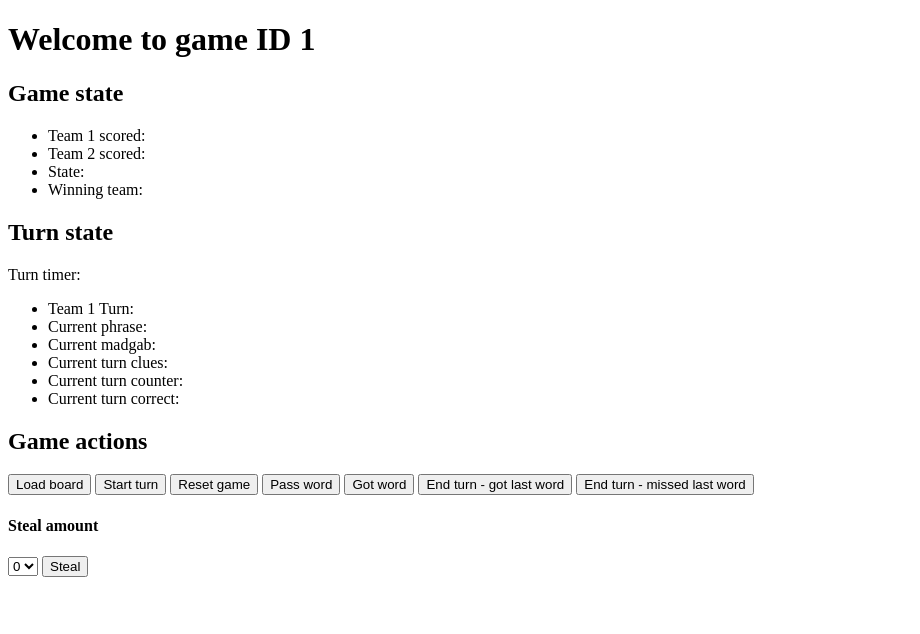
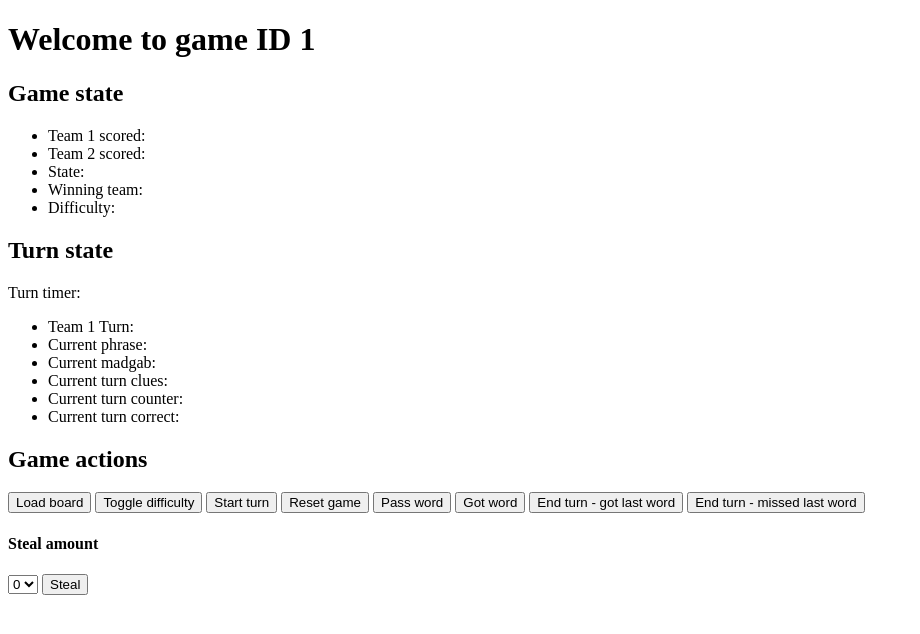
Before and after one commit to bgreenawald/madgab-online, a Flask app: page /1 in a window 1280 px wide. Shown: the top 634 px of the page, without its empty margins (0-920 px from the left). Run offline with Flask 2, Linux system fonts and the light colour scheme; some libraries are stand-ins or nearby versions.

Commit message:
Added difficulty and scheduled cleanup

```diff
--- a/app.py
+++ b/app.py
@@ -1,6 +1,9 @@
+import atexit
+import datetime
 import random
 
-from flask import Flask, render_template
+from apscheduler.schedulers.background import BackgroundScheduler
+from flask import Flask, render_template, json
 from flask_socketio import join_room, leave_room, SocketIO, send, emit
 import simplejson
 
@@ -13,7 +16,10 @@ socketio = SocketIO(app)
 
 all_games = {}
 
+# ---------------------------------------
 # App routes
+# ---------------------------------------
+
 @app.route('/')
 def return_index():
     return render_template("index.html")
@@ -22,7 +28,18 @@ def return_index():
 def return_game(id=None):
     return render_template("game.html", id=id)
 
+@app.route("/api/get_names")
+def get_names():
+    ids = [x for x in all_games]
+    print(ids)
+    return json.jsonify({
+        "ids": ids
+    })
+
+# ---------------------------------------
 # Socket functions
+# ---------------------------------------
+
 @socketio.on('join')
 def on_join(data):
     """Joins the connection to the provided room
@@ -94,7 +111,6 @@ def start_turn(json):
         emit_error(str(e))
     else:
         emit_board(game_name, game, "Started turn")
-
 
 @socketio.on('reset_game')
 def reset_game(json):
@@ -170,5 +186,35 @@ def steal(json):
     except InvalidState as e:
         emit_error(game_name, str(e))
 
+@socketio.on('toggle_difficulty')
+def toggle_difficulty(json):
+    if "name" not in json:
+        print("Could not find the given board.")
+        return
+
+    game_name = json["name"]
+    game = all_games[game_name]
+
+    game.toggle_difficulty()
+    emit_board(game_name, game, "Difficulty toggled")
+
+# ---------------------------------------
+# Other functions
+# ---------------------------------------
+
+# Schedule cleanup
+def delete_old_games():
+    for game in all_games:
+        age = datetime.datetime.now() - all_games[game].date_created
+        if age.total_seconds() > 86400:
+            del all_games[game]
+
+scheduler = BackgroundScheduler()
+scheduler.add_job(func=delete_old_games, trigger="interval", seconds=3600)
+scheduler.start()
+
+# Shutdown your cron thread if the web process is stopped
+atexit.register(lambda: scheduler.shutdown())
+
 if __name__ == '__main__':
     socketio.run(app, debug=True)
--- a/game.py
+++ b/game.py
@@ -55,6 +55,7 @@ class Game(object):
         self.words_per_turn = min(max(3, words_per_turn), 5)
         self.seconds_per_turn = min(max(60, seconds_per_turn), 120)
         self.date_created = datetime.datetime.now()
+        self.difficulty = "hard"
 
         # Game state
         self.team_1_score = 0
@@ -93,6 +94,7 @@ class Game(object):
             "win_threshold": self.win_threshold,
             "words_per_turn": self.words_per_turn,
             "seconds_per_turn": self.seconds_per_turn,
+            "difficulty": self.difficulty,
 
             # Game state
             "team_1_score": self.team_1_score,
@@ -278,6 +280,12 @@ class Game(object):
         self.change_active_team()
         self.state = State.IDLE
 
+    def toggle_difficulty(self):
+        if self.difficulty == "easy":
+           self.difficulty = "hard"
+        else:
+            self.difficulty = "easy"
+
     def update_score(self, points, current_team=True):
         """Update the score.
 
--- a/templates/game.html
+++ b/templates/game.html
@@ -9,6 +9,7 @@
             <li>Team 2 scored: <span id="team_2_score"></span></li>
             <li>State: <span id="state"></span></li>
             <li>Winning team: <span id="winning_team"></span></li>
+            <li>Difficulty: <span id="difficulty"></span></li>
         </ul>
     </div>
 
@@ -28,6 +29,7 @@
     <h2>Game actions</h2>
     <div>
         <button onclick="load_board()">Load board</button>
+        <button onclick="toggle_difficulty()">Toggle difficulty</button>
         <button onclick="start_turn()">Start turn</button>
         <button onclick="reset_game()">Reset game</button>
         <button onclick="new_phrase(false)">Pass word</button>
@@ -86,6 +88,7 @@
         document.getElementById("team_2_score").textContent = String(resp["team_2_score"])
         document.getElementById("state").textContent = String(resp["state"])
         document.getElementById("winning_team").textContent = String(resp["winning_team"])
+        document.getElementById("difficulty").textContent = String(resp["difficulty"])
 
         document.getElementById("team_1_turn").textContent = String(resp["team_1_turn"])
         document.getElementById("current_phrase").textContent = String(resp["current_phrase"])
@@ -157,6 +160,12 @@
 
         clearInterval(turn_timer);
     }
+
+    function toggle_difficulty() {
+        socket.emit("toggle_difficulty", {
+            "name": game_name
+        })
+    }
     // Reset the game
     function reset_game() {
         socket.emit("reset_game", {
```
Also changed, not shown: templates/index.html (+43 -3 lines), test.py (+9 -0 lines).
